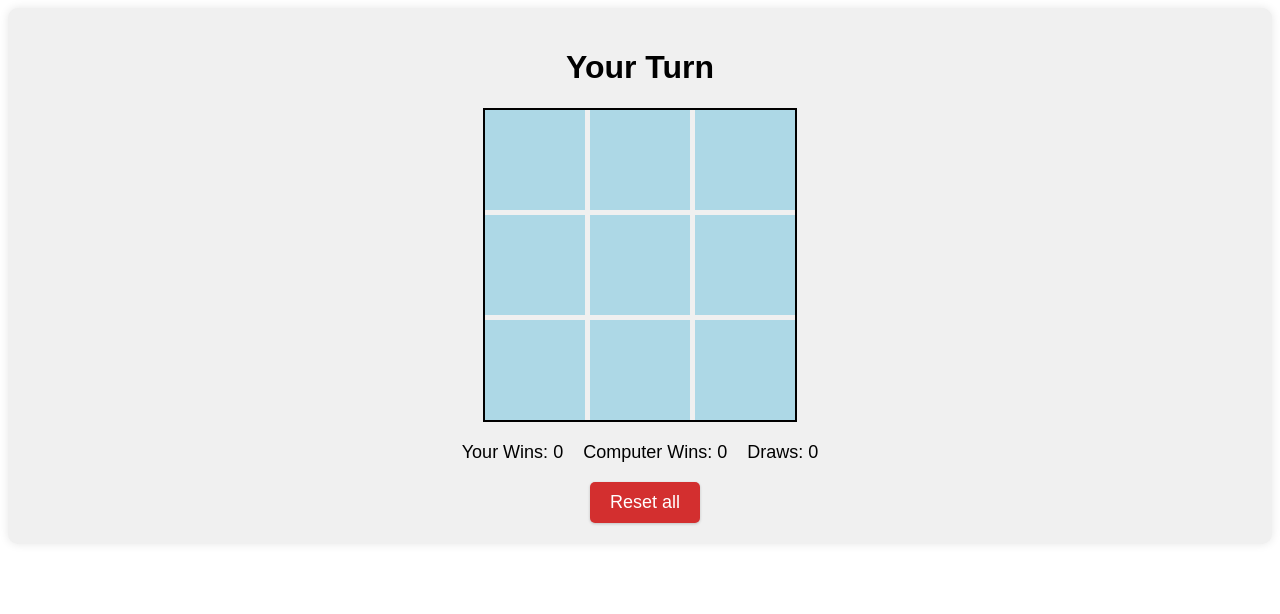
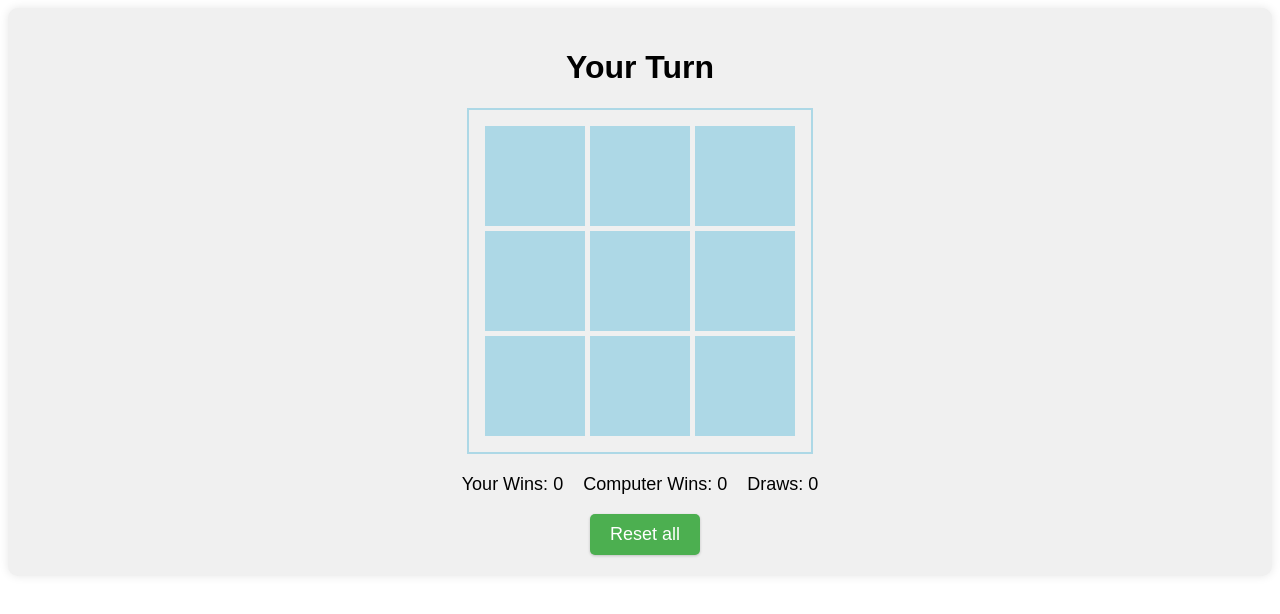
Before and after one commit to szakfer97/tic-tac-toe, a Svelte app: page / in a window 1280 px wide. In both pictures the pointer is over the button "Reset all". Shown: the top 614 px of the page. Built offline with nearby package versions, Linux system fonts and the light colour scheme.

Commit message:
Added extra styling

```diff
--- a/src/App.svelte
+++ b/src/App.svelte
@@ -125,8 +125,9 @@
     grid-template-columns: repeat(3, 100px);
     grid-template-rows: repeat(3, 100px);
     gap: 5px;
+    padding: 16px;
     margin: 20px auto;
-    border: 2px solid black;
+    border: 2px solid lightblue;
     width: 310px;
   }
 
@@ -135,6 +136,7 @@
     justify-content: center;
     align-items: center;
     font-size: 36px;
+
     background-color: lightblue;
     cursor: pointer;
     border: none;
@@ -172,9 +174,8 @@
     transition: background-color 0.3s;
   }
 
-  .reset-button:hover,
-  .reset-all-button:hover {
-    background-color: #45a049;
+  .reset-button:hover {
+    background-color: #d32f2f;
     transform: translateY(-2px);
     box-shadow: 0 2px 5px rgba(0, 0, 0, 0.2);
   }
@@ -185,7 +186,7 @@
   }
 
   .reset-all-button:hover {
-    background-color: #d32f2f;
+    background-color: #4caf50;
     transform: translateY(-1px);
     box-shadow: 0 1px 3px rgba(0, 0, 0, 0.2);
   }
```
